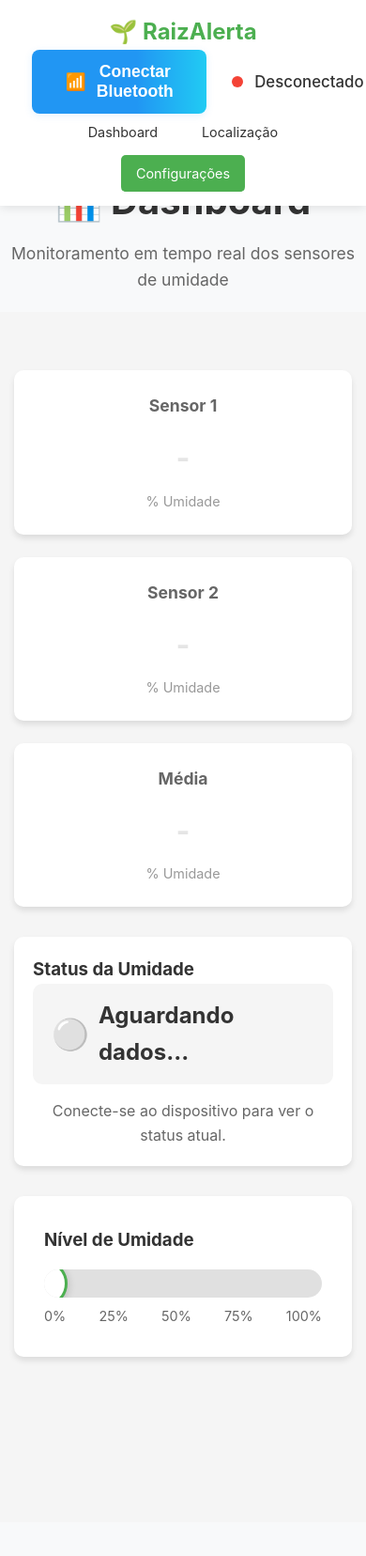
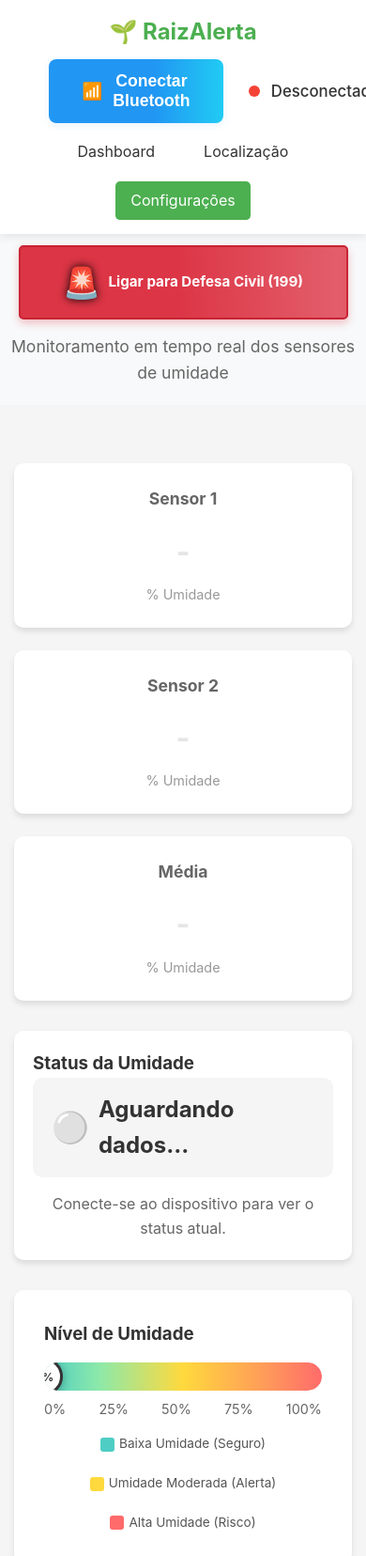
Before and after one commit to rafaelscarambone/raiz-alerta, a plain HTML site: page Site/index.html in a window 390 px wide. Shown: the top 1656 px of the page at 94% size. Drawn offline with Linux system fonts and the light colour scheme.

Commit message:
Aprimorar o Nível de Umidade V2

```diff
--- a/Site/index.html
+++ b/Site/index.html
@@ -148,6 +148,10 @@
     <section id="dashboard">
         <div class="section-header">
             <h2>📊 Dashboard</h2>
+            <a href="tel:199" class="btn btn-emergency" onclick="return confirm('Você está prestes a ligar para a Defesa Civil (199). Deseja continuar?')">
+                <span class="btn-icon">🚨</span>
+                Ligar para Defesa Civil (199)
+            </a>
             <p>Monitoramento em tempo real dos sensores de umidade</p>
         </div>
 
@@ -202,6 +206,20 @@
                             <span>50%</span>
                             <span>75%</span>
                             <span>100%</span>
+                        </div>
+                        <div class="progress-legend">
+                            <div class="legend-item">
+                                <span class="legend-color" style="background-color: #4ecdc4;"></span>
+                                <span class="legend-text">Baixa Umidade (Seguro)</span>
+                            </div>
+                            <div class="legend-item">
+                                <span class="legend-color" style="background-color: #ffd93d;"></span>
+                                <span class="legend-text">Umidade Moderada (Alerta)</span>
+                            </div>
+                            <div class="legend-item">
+                                <span class="legend-color" style="background-color: #ff6b6b;"></span>
+                                <span class="legend-text">Alta Umidade (Risco)</span>
+                            </div>
                         </div>
                     </div>
                 </div>
--- a/Site/script.js
+++ b/Site/script.js
@@ -186,6 +186,15 @@ function initializeDashboard() {
         bleConnectButton: document.getElementById('bleConnectButton')
     };
 
+    // Inicializar a barra de progresso com o gradiente completo
+    if (elements.progressFill) {
+        elements.progressFill.style.width = '100%';
+        if (elements.progressMarker) {
+            elements.progressMarker.style.left = '0%';
+            elements.progressMarker.innerHTML = '<span style="font-size: 12px; font-weight: bold;">0%</span>';
+        }
+    }
+
     // Funções do Dashboard
     window.updateDashboard = function(data) {
         // Atualizar valores e remover atributo data-empty
@@ -198,21 +207,11 @@ function initializeDashboard() {
         elements.averageValue.textContent = formatValue(data.average);
         elements.averageValue.removeAttribute('data-empty');
 
-        // Determinar faixa conforme limites do usuário
-        let limiteAlerta = 60;
-        let limiteAltoRisco = 80;
-        const saved = localStorage.getItem('raizalerta_limits');
-        if (saved) {
-            try {
-                const settings = JSON.parse(saved);
-                if (settings.limiteSeco) limiteAlerta = parseFloat(settings.limiteSeco);
-                if (settings.limiteUmido) limiteAltoRisco = parseFloat(settings.limiteUmido);
-            } catch (e) {}
-        }
+        // Determinar faixa com base no status recebido do Arduino
         let range = 'normal';
-        if (data.average >= limiteAltoRisco) {
+        if (data.status === 2) {
             range = 'alto-risco';
-        } else if (data.average >= limiteAlerta) {
+        } else if (data.status === 1) {
             range = 'alerta';
         } else {
             range = 'normal';
@@ -292,8 +291,12 @@ function initializeDashboard() {
 
     function updateProgressBar(value) {
         const percentage = Math.max(0, Math.min(100, value));
-        elements.progressFill.style.width = percentage + '%';
+        // Definir a largura do preenchimento para 100% para mostrar o gradiente completo
+        elements.progressFill.style.width = '100%';
+        // Mover apenas o marcador conforme o valor
         elements.progressMarker.style.left = percentage + '%';
+        // Adicionar o valor dentro do marcador
+        elements.progressMarker.innerHTML = `<span style="font-size: 12px; font-weight: bold;">${Math.round(value)}%</span>`;
     }
 
     function handleCriticalAlert(range) {
@@ -380,7 +383,7 @@ function addToHistory(data) {
         sensor1: data.sensor1,
         sensor2: data.sensor2,
         average: data.average,
-        status: getStatusText(data.average)
+        status: getStatusTextFromCode(data.status)
     };
 
     readingsHistory.unshift(reading);
@@ -389,25 +392,12 @@ function addToHistory(data) {
     saveHistory();
 }
 
-function getStatusText(average) {
-    // Busca limites salvos no localStorage
-    let limiteAlerta = 60;
-    let limiteAltoRisco = 80;
-    const saved = localStorage.getItem('raizalerta_limits');
-    if (saved) {
-        try {
-            const settings = JSON.parse(saved);
-            if (settings.limiteSeco) limiteAlerta = parseFloat(settings.limiteSeco);
-            if (settings.limiteUmido) limiteAltoRisco = parseFloat(settings.limiteUmido);
-        } catch (e) {}
-    }
-
-    if (average >= limiteAltoRisco) {
-        return 'Alto Risco';
-    } else if (average >= limiteAlerta) {
-        return 'Alerta';
-    } else {
-        return 'Normal';
+function getStatusTextFromCode(statusCode) {
+    switch(statusCode) {
+        case 2: return 'Alto Risco';
+        case 1: return 'Alerta';
+        case 0:
+        default: return 'Normal';
     }
 }
 
@@ -785,7 +775,7 @@ function handleBLEData(event) {
             sensor1: parseFloat(parts[0]),
             sensor2: parseFloat(parts[1]),
             average: parseFloat(parts[2]),
-            alerta: parts[3] === '1'
+            status: parseInt(parts[3]) // 0=Normal, 1=Alerta, 2=AltoRisco
         };
 
         updateDashboard(data);
@@ -966,12 +956,13 @@ function simulateData() {
         elements.rangeDescription.textContent = 'Conecte-se ao dispositivo para ver o status atual.';
     }
 
-    // Resetar barra de progresso
+    // Inicializar barra de progresso com gradiente completo, mas marcador em 0
     if (elements.progressFill) {
-        elements.progressFill.style.width = '0%';
+        elements.progressFill.style.width = '100%';
     }
     if (elements.progressMarker) {
         elements.progressMarker.style.left = '0%';
+        elements.progressMarker.innerHTML = '<span style="font-size: 12px; font-weight: bold;">0%</span>';
     }
 
     // Resetar range indicator para classe neutra
--- a/Site/style.css
+++ b/Site/style.css
@@ -122,6 +122,12 @@ section {
     margin-bottom: 10px;
 }
 
+.section-header .btn-emergency {
+    display: block;
+    max-width: 300px;
+    margin: 15px auto;
+}
+
 .section-header p {
     color: #666;
     font-size: 1.1rem;
@@ -178,6 +184,12 @@ section {
 @keyframes pulse {
     0%, 100% { opacity: 1; }
     50% { opacity: 0.4; }
+}
+
+@keyframes emergencyPulse {
+    0% { transform: scale(1); }
+    50% { transform: scale(1.05); }
+    100% { transform: scale(1); }
 }
 
 /* Grid de Sensores */
@@ -350,7 +362,7 @@ section {
 
 .progress-fill {
     height: 100%;
-    background: linear-gradient(to right, #ff6b6b, #ffd93d, #4ecdc4);
+    background: linear-gradient(to right, #4ecdc4 0%, #8de9a9 20%, #ffd93d 50%, #ff9a5a 80%, #ff6b6b 100%);
     border-radius: 15px;
     width: 0%;
     transition: width 0.5s ease;
@@ -358,15 +370,19 @@ section {
 
 .progress-marker {
     position: absolute;
-    top: -10px;
-    width: 50px;
-    height: 50px;
+    top: -5px;
+    width: 40px;
+    height: 40px;
     background: white;
-    border: 3px solid #4CAF50;
+    border: 3px solid #333;
     border-radius: 50%;
     transform: translateX(-50%);
     transition: left 0.5s ease;
-    box-shadow: 0 2px 10px rgba(0, 0, 0, 0.2);
+    box-shadow: 0 2px 10px rgba(0, 0, 0, 0.3);
+    z-index: 10;
+    display: flex;
+    align-items: center;
+    justify-content: center;
 }
 
 .progress-labels {
@@ -375,6 +391,31 @@ section {
     margin-top: 0.5rem;
     color: #666;
     font-size: 0.9rem;
+}
+
+.progress-legend {
+    display: flex;
+    justify-content: center;
+    flex-wrap: wrap;
+    gap: 20px;
+    margin-top: 15px;
+}
+
+.legend-item {
+    display: flex;
+    align-items: center;
+    gap: 5px;
+}
+
+.legend-color {
+    width: 15px;
+    height: 15px;
+    border-radius: 3px;
+}
+
+.legend-text {
+    font-size: 0.85rem;
+    color: #555;
 }
 
 /* Botões */
@@ -412,6 +453,53 @@ section {
     background-color: #5a6268;
     transform: translateY(-2px);
     box-shadow: 0 4px 10px rgba(108, 117, 125, 0.3);
+}
+
+.btn-emergency {
+    background-color: #dc3545;
+    color: white;
+    font-weight: bold;
+    margin: 10px auto 15px;
+    padding: 0.85rem 2rem;
+    border: 2px solid #c82333;
+    box-shadow: 0 4px 8px rgba(220, 53, 69, 0.3);
+    position: relative;
+    overflow: hidden;
+    z-index: 1;
+}
+
+.btn-emergency::before {
+    content: '';
+    position: absolute;
+    top: 0;
+    left: -100%;
+    width: 100%;
+    height: 100%;
+    background: linear-gradient(90deg, transparent, rgba(255, 255, 255, 0.2), transparent);
+    z-index: -1;
+    animation: emergencyGlow 2s infinite;
+}
+
+.btn-emergency .btn-icon {
+    font-size: 2rem;
+    color: #ffff00;
+    text-shadow: 0 0 10px #000;
+    margin-right: 5px;
+    display: inline-block;
+    vertical-align: middle;
+}
+
+.btn-emergency:hover {
+    background-color: #c82333;
+    transform: translateY(-2px);
+    box-shadow: 0 4px 10px rgba(220, 53, 69, 0.4);
+    animation: emergencyPulse 1s infinite;
+}
+
+@keyframes emergencyGlow {
+    0% { left: -100%; }
+    50% { left: 100%; }
+    100% { left: 100%; }
 }
 
 .btn:disabled {
@@ -1147,29 +1235,28 @@ section {
 
 @media (max-width: 768px) {
     .fixed-nav .container {
-        flex-direction: column;
-        padding: 10px;
-    }
-
-    .fixed-nav h1 {
-        font-size: 1.2rem;
-        margin-bottom: 10px;
-    }
-
-    .fixed-nav nav {
-        display: flex;
         flex-wrap: wrap;
         justify-content: center;
-        gap: 5px;
+        gap: 10px;
+    }
+
+    .fixed-nav h1 {
+        width: 100%;
+        text-align: center;
+        margin-bottom: 10px;
+    }
+
+    .fixed-nav nav {
+        flex-wrap: wrap;
+        justify-content: center;
     }
 
     .fixed-nav nav a {
-        font-size: 0.9rem;
-        padding: 6px 12px;
+        margin: 5px;
     }
 
     body {
-        padding-top: 100px;
+        padding-top: 120px;
     }
 
     .section-header h2 {
@@ -1177,12 +1264,18 @@ section {
     }
 
     section {
-        padding: 20px 0;
-        min-height: auto;
+        padding: 30px 0;
+    }
+
+    .section-header .btn-emergency {
+        max-width: 90%;
+        font-size: 0.95rem;
+        padding: 0.75rem 1.5rem;
     }
 
     .sensors-grid,
     .info-grid,
+    .contacts-grid,
     .humidity-levels,
     .procedures,
     .usage-guide {
```
